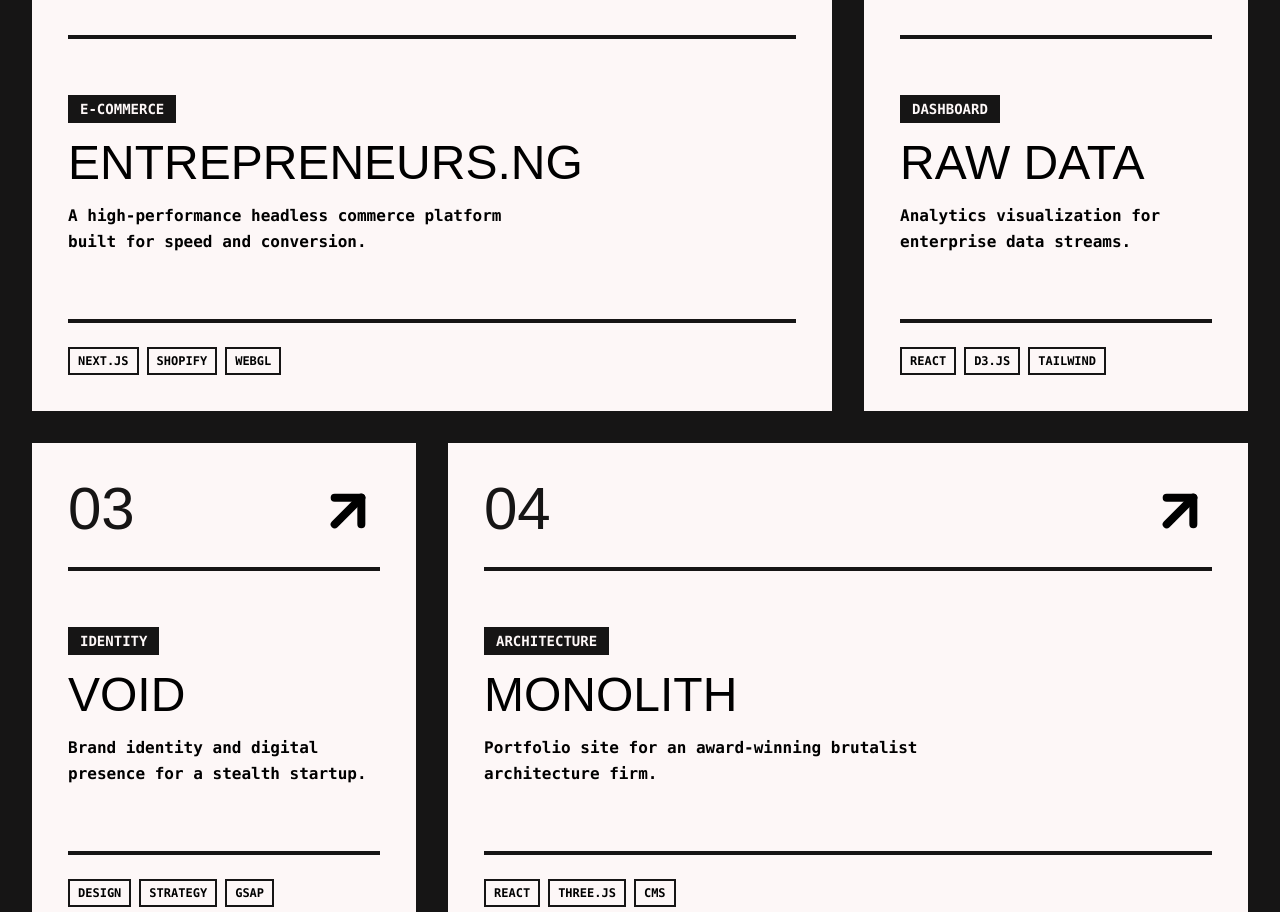
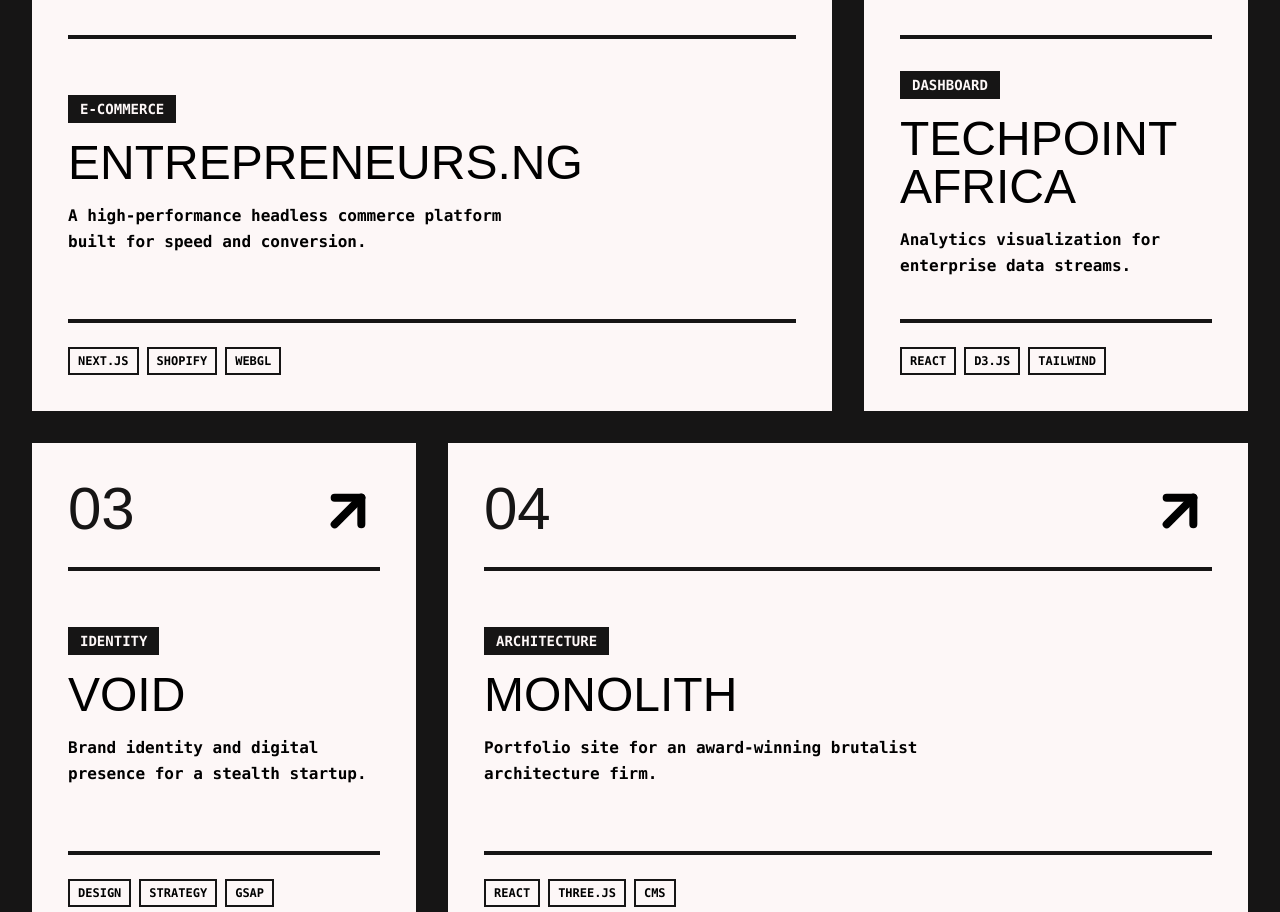
Before and after one commit to KathieU/2026-Portfolio, a React (Vite) app: page / in a window 1280 px wide. Shown: the part 1333-2245 px from the top of the page. Built offline with nearby package versions, Linux system fonts and the light colour scheme.

Commit message:
Updated projects list

```diff
--- a/src/components/Projects.tsx
+++ b/src/components/Projects.tsx
@@ -19,7 +19,7 @@
   },
   {
     id: '02',
-    title: 'RAW DATA',
+    title: 'TECHPOINT AFRICA',
     category: 'DASHBOARD',
     description: 'Analytics visualization for enterprise data streams.',
     stack: ['REACT', 'D3.JS', 'TAILWIND'],
```
